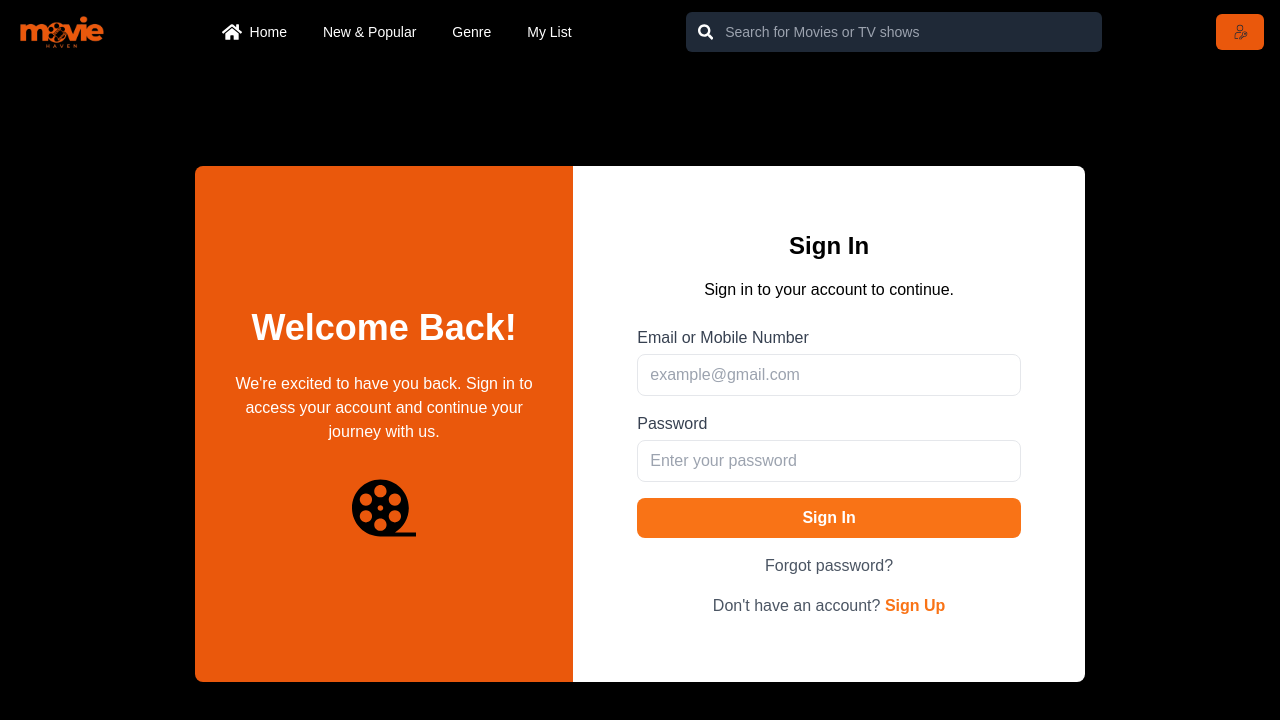
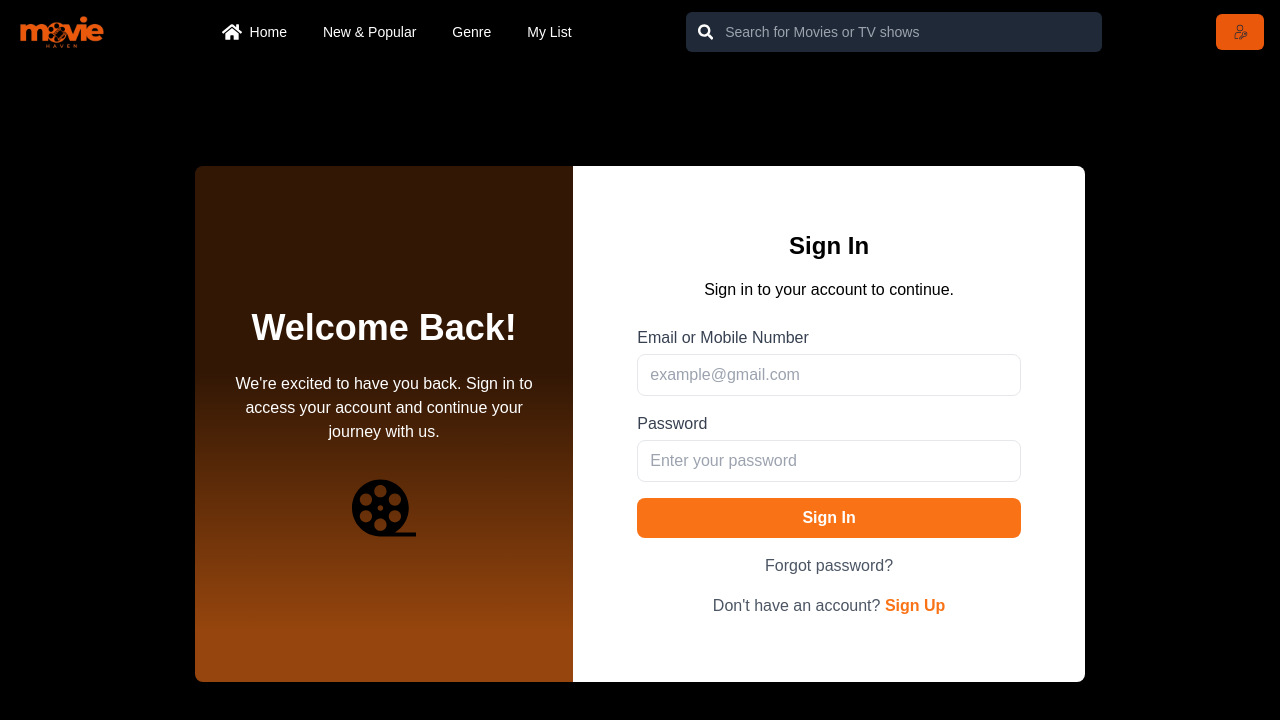
Before and after one commit to dnjstr/MovieApp-Front-End, a React (Vite) app: page /sign-in in a window 1280 px wide. Shown: the top 720 px of the page. Built offline with nearby package versions, Linux system fonts and the light colour scheme.

Commit message:
Super Minor changes

```diff
--- a/src/components/pages/SignIn.tsx
+++ b/src/components/pages/SignIn.tsx
@@ -5,7 +5,7 @@ const SignIn: React.FC = () => {
     return (
         <div className="flex justify-center items-center min-h-screen ">
             <div className="flex">
-                <div className="bg-orange-600 text-white p-8 rounded-l-lg flex flex-col justify-center items-center w-1/2">
+                <div className="movie-card-photo text-white p-8 rounded-l-lg flex flex-col justify-center items-center w-1/2">
                     <h1 className="text-4xl font-bold mb-6">Welcome Back!</h1>
                     <p className="text-x text-center max-w-md">
                         We're excited to have you back. Sign in to access your account and continue your journey with us.
--- a/src/components/pages/SignUp.tsx
+++ b/src/components/pages/SignUp.tsx
@@ -5,7 +5,7 @@ const SignUp: React.FC = () => {
     return (
         <div className="flex justify-center items-center min-h-screen ">
             <div className="flex">
-                <div className="bg-orange-600 text-white p-8 rounded-l-lg flex flex-col justify-center items-center w-1/2">
+                <div className=" movie-card-photo text-white p-8 rounded-l-lg flex flex-col justify-center items-center w-1/2">
                     <h1 className="text-4xl font-bold mb-6">Welcome to Movie Haven!</h1>
                     <p className="text-x text-center max-w-md">
                         We're excited to have you. Sign Up to create your new account and watch free pirated movies anytime.
```
